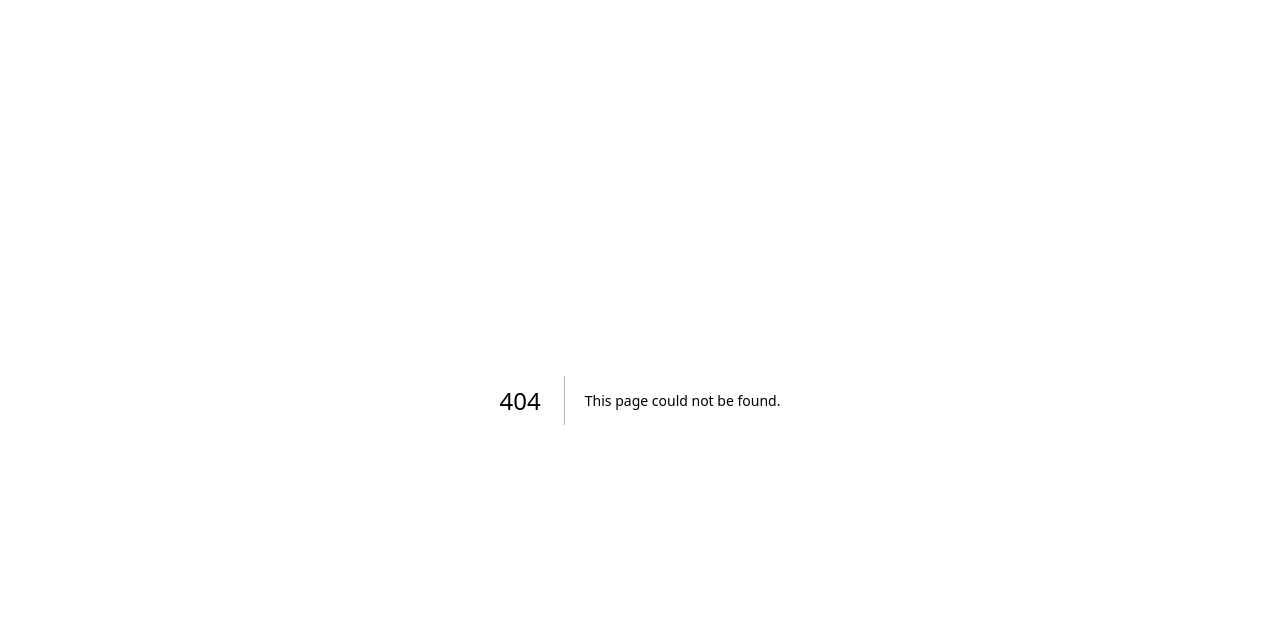
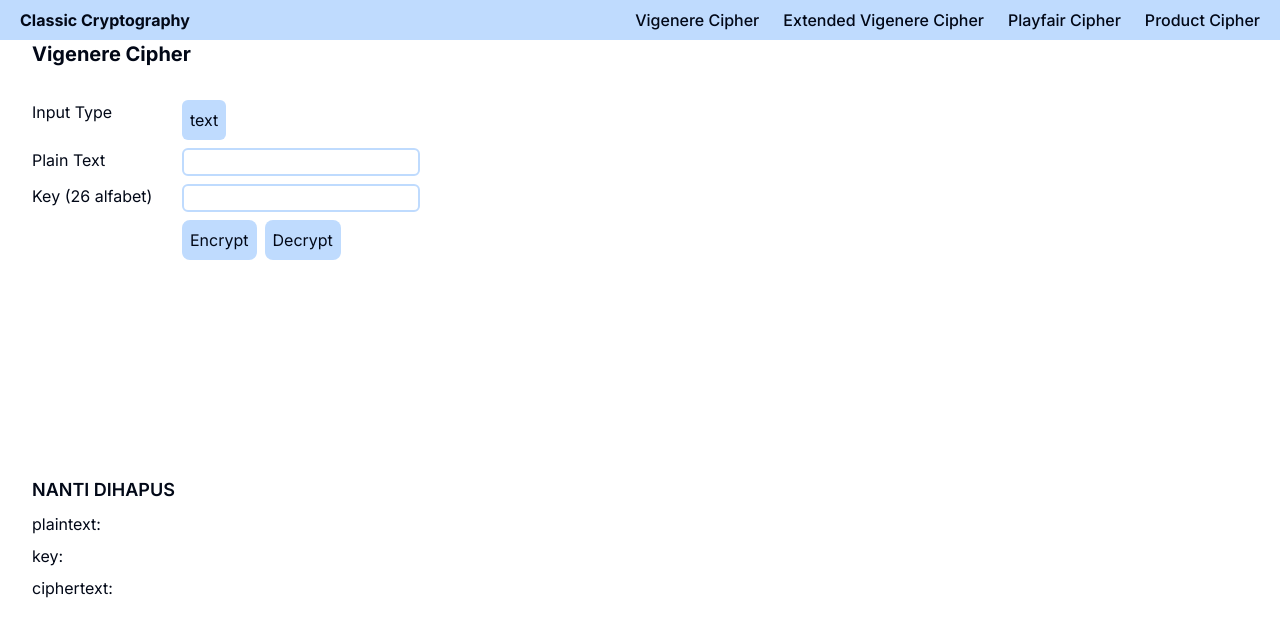
Before and after one commit to silvester-kw/modified-rc4-performance-analysis, a Next.js app: page /vigenere-cipher in a window 1280 px wide. Before the commit this address had no page. Shown: the top 634 px of the page. Built offline with nearby package versions, Linux system fonts and the light colour scheme.

Commit message:
menambah fitur vigenere cipher

```diff
--- /dev/null
+++ b/src/app/extended-vigenere-cipher/page.tsx
@@ -0,0 +1,9 @@
+import React from "react";
+
+export default function page() {
+  return (
+    <div>
+      <h1 className="font-bold text-xl">Extended Vigenere Cipher</h1>
+    </div>
+  );
+}
--- a/src/app/globals.css
+++ b/src/app/globals.css
@@ -2,32 +2,75 @@
 @tailwind components;
 @tailwind utilities;
 
-:root {
-  --foreground-rgb: 0, 0, 0;
-  --background-start-rgb: 214, 219, 220;
-  --background-end-rgb: 255, 255, 255;
-}
+@layer base {
+  :root {
+    --background: 0 0% 100%;
+    --foreground: 222.2 84% 4.9%;
 
-@media (prefers-color-scheme: dark) {
-  :root {
-    --foreground-rgb: 255, 255, 255;
-    --background-start-rgb: 0, 0, 0;
-    --background-end-rgb: 0, 0, 0;
+    --card: 0 0% 100%;
+    --card-foreground: 222.2 84% 4.9%;
+
+    --popover: 0 0% 100%;
+    --popover-foreground: 222.2 84% 4.9%;
+
+    --primary: 222.2 47.4% 11.2%;
+    --primary-foreground: 210 40% 98%;
+
+    --secondary: 210 40% 96.1%;
+    --secondary-foreground: 222.2 47.4% 11.2%;
+
+    --muted: 210 40% 96.1%;
+    --muted-foreground: 215.4 16.3% 46.9%;
+
+    --accent: 210 40% 96.1%;
+    --accent-foreground: 222.2 47.4% 11.2%;
+
+    --destructive: 0 84.2% 60.2%;
+    --destructive-foreground: 210 40% 98%;
+
+    --border: 214.3 31.8% 91.4%;
+    --input: 214.3 31.8% 91.4%;
+    --ring: 222.2 84% 4.9%;
+
+    --radius: 0.5rem;
+  }
+
+  .dark {
+    --background: 222.2 84% 4.9%;
+    --foreground: 210 40% 98%;
+
+    --card: 222.2 84% 4.9%;
+    --card-foreground: 210 40% 98%;
+
+    --popover: 222.2 84% 4.9%;
+    --popover-foreground: 210 40% 98%;
+
+    --primary: 210 40% 98%;
+    --primary-foreground: 222.2 47.4% 11.2%;
+
+    --secondary: 217.2 32.6% 17.5%;
+    --secondary-foreground: 210 40% 98%;
+
+    --muted: 217.2 32.6% 17.5%;
+    --muted-foreground: 215 20.2% 65.1%;
+
+    --accent: 217.2 32.6% 17.5%;
+    --accent-foreground: 210 40% 98%;
+
+    --destructive: 0 62.8% 30.6%;
+    --destructive-foreground: 210 40% 98%;
+
+    --border: 217.2 32.6% 17.5%;
+    --input: 217.2 32.6% 17.5%;
+    --ring: 212.7 26.8% 83.9%;
   }
 }
 
-body {
-  color: rgb(var(--foreground-rgb));
-  background: linear-gradient(
-      to bottom,
-      transparent,
-      rgb(var(--background-end-rgb))
-    )
-    rgb(var(--background-start-rgb));
-}
-
-@layer utilities {
-  .text-balance {
-    text-wrap: balance;
+@layer base {
+  * {
+    @apply border-border;
+  }
+  body {
+    @apply bg-background text-foreground;
   }
 }
--- a/src/app/layout.tsx
+++ b/src/app/layout.tsx
@@ -1,6 +1,7 @@
 import type { Metadata } from "next";
 import { Inter } from "next/font/google";
 import "./globals.css";
+import Navbar from "@/components/Navbar";
 
 const inter = Inter({ subsets: ["latin"] });
 
@@ -16,7 +17,10 @@ export default function RootLayout({
 }>) {
   return (
     <html lang="en">
-      <body className={inter.className}>{children}</body>
+      <body className={inter.className}>
+        <Navbar />
+        <div className="container">{children}</div>
+      </body>
     </html>
   );
 }
--- /dev/null
+++ b/src/app/playfair-cipher/page.tsx
@@ -0,0 +1,9 @@
+import React from "react";
+
+export default function page() {
+  return (
+    <div>
+      <h1 className="font-bold text-xl">Playfair Cipher</h1>
+    </div>
+  );
+}
--- /dev/null
+++ b/src/app/product-cipher/page.tsx
@@ -0,0 +1,9 @@
+import React from "react";
+
+export default function page() {
+  return (
+    <div>
+      <h1 className="font-bold text-xl">Product Cipher</h1>
+    </div>
+  );
+}
--- /dev/null
+++ b/src/app/vigenere-cipher/page.tsx
@@ -0,0 +1,128 @@
+"use client";
+
+import React from "react";
+import { useState, ChangeEvent, useEffect } from "react";
+
+export default function page() {
+  const [inputType, setinputType] = useState<string | null>("text");
+  const [isTypeOpen, setTypeOpen] = useState(false);
+  const [key, setKey] = useState<string>("");
+  const [plainText, setPlainText] = useState<string>("");
+  const [cipherText, setCipherText] = useState<string>("");
+
+  const handleOptionClick = (option: string) => {
+    setinputType(option);
+    setTypeOpen(false);
+  };
+
+  const handleKeyChange = (e: ChangeEvent<HTMLInputElement>) => {
+    setKey(e.target.value);
+  };
+  const handlePlainTextChange = (e: ChangeEvent<HTMLInputElement>) => {
+    setPlainText(e.target.value);
+  };
+
+  const encrypt = () => {
+    let ciphertext = "";
+    for (let i = 0; i < plainText.length; i++) {
+      const char = plainText.charAt(i);
+      const isUpperCase = char === char.toUpperCase();
+
+      if (char.match(/[A-Z]/i)) {
+        const plainTextCharCode = char.toUpperCase().charCodeAt(0) - "A".charCodeAt(0);
+        const keyCharCode = key[i % key.length].toUpperCase().charCodeAt(0) - "A".charCodeAt(0);
+        const encryptedCharCode = (plainTextCharCode + keyCharCode) % 26;
+        const encryptedChar = String.fromCharCode(encryptedCharCode + "A".charCodeAt(0));
+
+        ciphertext += isUpperCase ? encryptedChar : encryptedChar.toLowerCase();
+      } else {
+        ciphertext += char; // Keep non-alphabetic characters unchanged
+      }
+    }
+
+    setCipherText(ciphertext);
+  };
+
+  const decrypt = () => {
+    let ciphertext = "";
+    for (let i = 0; i < plainText.length; i++) {
+      const char = plainText.charAt(i);
+      const isUpperCase = char === char.toUpperCase();
+
+      if (char.match(/[A-Z]/i)) {
+        const plainTextCharCode = char.toUpperCase().charCodeAt(0) - "A".charCodeAt(0);
+        const keyCharCode = key[i % key.length].toUpperCase().charCodeAt(0) - "A".charCodeAt(0);
+        const decryptedCharCode = (plainTextCharCode - keyCharCode + 26) % 26;
+        const decryptedChar = String.fromCharCode(decryptedCharCode + "A".charCodeAt(0));
+
+        ciphertext += isUpperCase ? decryptedChar : decryptedChar.toLowerCase();
+      } else {
+        ciphertext += char; // Keep non-alphabetic characters unchanged
+      }
+    }
+
+    setCipherText(ciphertext);
+  };
+
+  return (
+    <div>
+      <h1 className="font-bold text-xl mb-8">Vigenere Cipher</h1>
+      <div className="space-y-2 w-full">
+        <div className="flex">
+          <div className="w-[150px]">Input Type</div>
+          <div className="relative">
+            <button onClick={() => setTypeOpen(!isTypeOpen)} className="bg-blue-200 p-2 rounded-md">
+              {inputType || "Select an option"}
+            </button>
+            {isTypeOpen && (
+              <div className="absolute mt-2 w-40 bg-white border border-gray-300 rounded-md shadow-md">
+                <div key={"text"} onClick={() => handleOptionClick("text")} className="cursor-pointer p-2 hover:bg-gray-100">
+                  text
+                </div>
+                <div key={"file"} onClick={() => handleOptionClick("file")} className="cursor-pointer p-2 hover:bg-gray-100">
+                  file
+                </div>
+              </div>
+            )}
+          </div>
+        </div>
+        {inputType == "text" && (
+          <div className="flex">
+            <div className="w-[150px]">Plain Text</div>
+            <div>
+              <label htmlFor="plainText"></label>
+              <input type="text" id="plainText" value={plainText} onChange={handlePlainTextChange} className="border-2 border-blue-200 rounded-md w-full " />
+            </div>
+          </div>
+        )}
+        <div className="flex w-full">
+          <div className="w-[150px]">Key (26 alfabet)</div>
+          <div>
+            <label htmlFor="key"></label>
+            <input type="text" id="key" value={key} onChange={handleKeyChange} className="border-2 border-blue-200 rounded-md w-full " />
+          </div>
+        </div>
+        <div className="flex">
+          <div className="w-[150px]"></div>
+          <button onClick={encrypt} className="p-2 bg-blue-200 rounded-lg hover:bg-blue-400">
+            Encrypt
+          </button>
+          <button onClick={decrypt} className="ml-2 p-2 bg-blue-200 rounded-lg hover:bg-blue-400 ">
+            Decrypt
+          </button>
+        </div>
+        {cipherText != "" && (
+          <div className="flex">
+            <div className="w-[150px]">Cipher Text</div>
+            <div className="w-full">{cipherText}</div>
+          </div>
+        )}
+        <div className="h-[200px]"></div>
+        <div className="font-semibold text-lg">NANTI DIHAPUS</div>
+        <div>plaintext: {plainText}</div>
+        <div>key: {key}</div>
+        <div>ciphertext: {cipherText}</div>
+      </div>
+    </div>
+  );
+}
--- /dev/null
+++ b/src/components/Navbar.tsx
@@ -0,0 +1,26 @@
+import Link from "next/link";
+import React from "react";
+
+export default function Navbar() {
+  return (
+    <div className="flex justify-between bg-blue-200 py-2 px-5">
+      <Link href="/">
+        <h1 className="font-bold">Classic Cryptography</h1>
+      </Link>
+      <ul className="flex space-x-6 font-medium">
+        <Link href="/vigenere-cipher">
+          <li className="hover:font-semibold">Vigenere Cipher</li>
+        </Link>
+        <Link href="/extended-vigenere-cipher">
+          <li className="hover:font-semibold">Extended Vigenere Cipher</li>
+        </Link>
+        <Link href="/playfair-cipher">
+          <li className="hover:font-semibold">Playfair Cipher</li>
+        </Link>
+        <Link href="/product-cipher">
+          <li className="hover:font-semibold">Product Cipher</li>
+        </Link>
+      </ul>
+    </div>
+  );
+}
--- /dev/null
+++ b/src/lib/utils.ts
@@ -0,0 +1,6 @@
+import { type ClassValue, clsx } from "clsx"
+import { twMerge } from "tailwind-merge"
+
+export function cn(...inputs: ClassValue[]) {
+  return twMerge(clsx(inputs))
+}
--- a/tailwind.config.ts
+++ b/tailwind.config.ts
@@ -1,20 +1,80 @@
-import type { Config } from "tailwindcss";
+import type { Config } from "tailwindcss"
 
-const config: Config = {
+const config = {
+  darkMode: ["class"],
   content: [
-    "./src/pages/**/*.{js,ts,jsx,tsx,mdx}",
-    "./src/components/**/*.{js,ts,jsx,tsx,mdx}",
-    "./src/app/**/*.{js,ts,jsx,tsx,mdx}",
-  ],
+    './pages/**/*.{ts,tsx}',
+    './components/**/*.{ts,tsx}',
+    './app/**/*.{ts,tsx}',
+    './src/**/*.{ts,tsx}',
+	],
+  prefix: "",
   theme: {
+    container: {
+      center: true,
+      padding: "2rem",
+      screens: {
+        "2xl": "1400px",
+      },
+    },
     extend: {
-      backgroundImage: {
-        "gradient-radial": "radial-gradient(var(--tw-gradient-stops))",
-        "gradient-conic":
-          "conic-gradient(from 180deg at 50% 50%, var(--tw-gradient-stops))",
+      colors: {
+        border: "hsl(var(--border))",
+        input: "hsl(var(--input))",
+        ring: "hsl(var(--ring))",
+        background: "hsl(var(--background))",
+        foreground: "hsl(var(--foreground))",
+        primary: {
+          DEFAULT: "hsl(var(--primary))",
+          foreground: "hsl(var(--primary-foreground))",
+        },
+        secondary: {
+          DEFAULT: "hsl(var(--secondary))",
+          foreground: "hsl(var(--secondary-foreground))",
+        },
+        destructive: {
+          DEFAULT: "hsl(var(--destructive))",
+          foreground: "hsl(var(--destructive-foreground))",
+        },
+        muted: {
+          DEFAULT: "hsl(var(--muted))",
+          foreground: "hsl(var(--muted-foreground))",
+        },
+        accent: {
+          DEFAULT: "hsl(var(--accent))",
+          foreground: "hsl(var(--accent-foreground))",
+        },
+        popover: {
+          DEFAULT: "hsl(var(--popover))",
+          foreground: "hsl(var(--popover-foreground))",
+        },
+        card: {
+          DEFAULT: "hsl(var(--card))",
+          foreground: "hsl(var(--card-foreground))",
+        },
+      },
+      borderRadius: {
+        lg: "var(--radius)",
+        md: "calc(var(--radius) - 2px)",
+        sm: "calc(var(--radius) - 4px)",
+      },
+      keyframes: {
+        "accordion-down": {
+          from: { height: "0" },
+          to: { height: "var(--radix-accordion-content-height)" },
+        },
+        "accordion-up": {
+          from: { height: "var(--radix-accordion-content-height)" },
+          to: { height: "0" },
+        },
+      },
+      animation: {
+        "accordion-down": "accordion-down 0.2s ease-out",
+        "accordion-up": "accordion-up 0.2s ease-out",
       },
     },
   },
-  plugins: [],
-};
-export default config;
+  plugins: [require("tailwindcss-animate")],
+} satisfies Config
+
+export default config
```
Also changed, not shown: package.json (+9 -4 lines), components.json (added), 1 other file (tests, documents, lock files or other folders).
